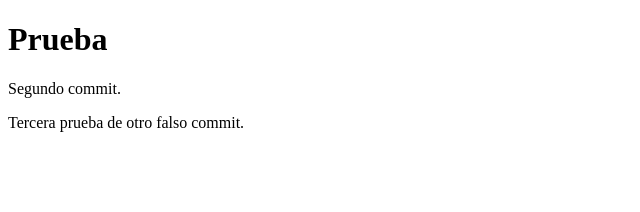
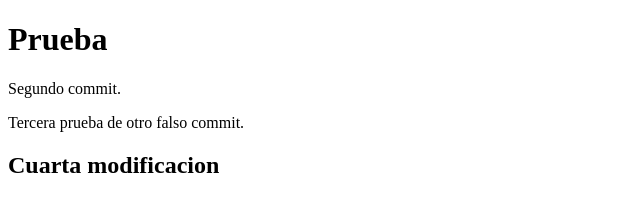
Before and after one commit to andresorrego94/Prueba-Git-1, a plain HTML site: page index.html in a window 1280 px wide. Shown: the whole page, without its empty margins (0-640 px from the left). Drawn offline with Linux system fonts and the light colour scheme.

Commit message:
primera version

```diff
--- a/index.html
+++ b/index.html
@@ -5,5 +5,7 @@
 <h1>Prueba</h1>
 <p>Segundo commit.</p>
 <p>Tercera prueba de otro falso commit.</p>
+<h2>Cuarta modificacion</h2>
+
 </body>
 </html>
```
